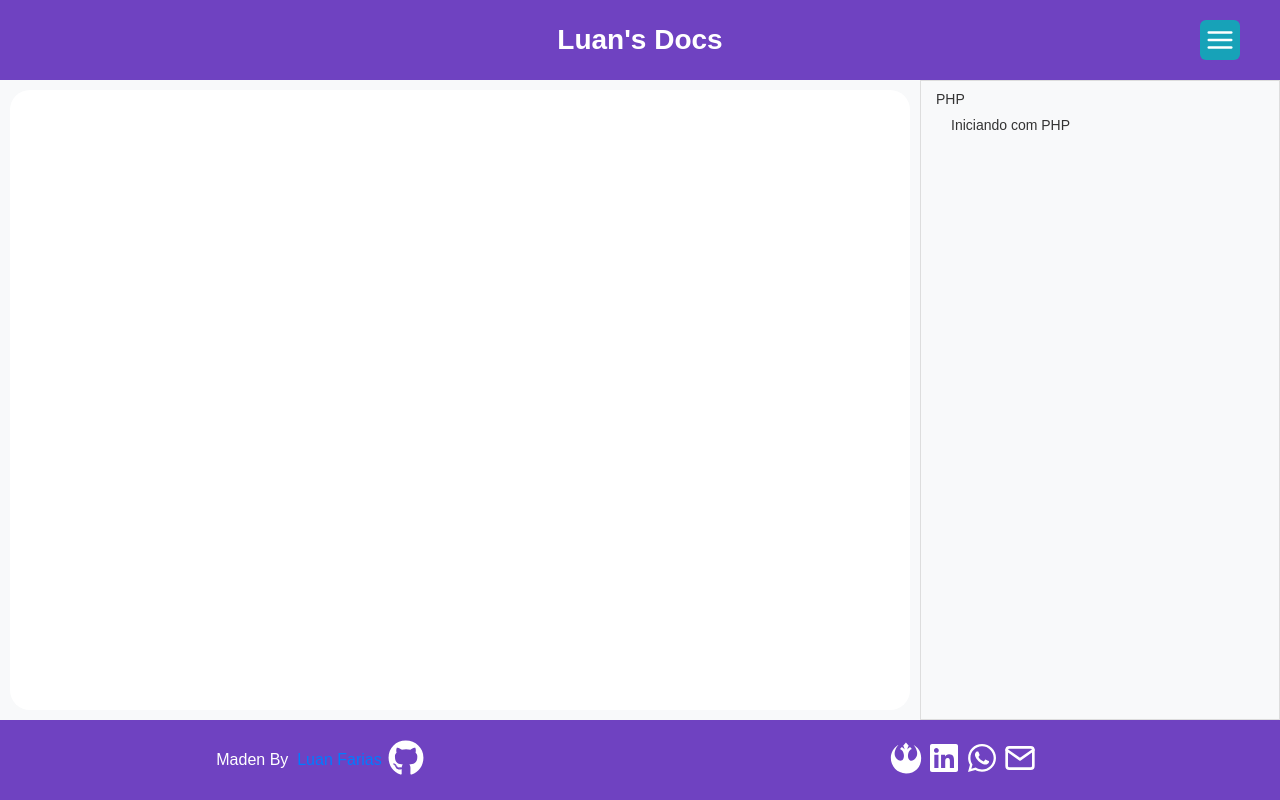
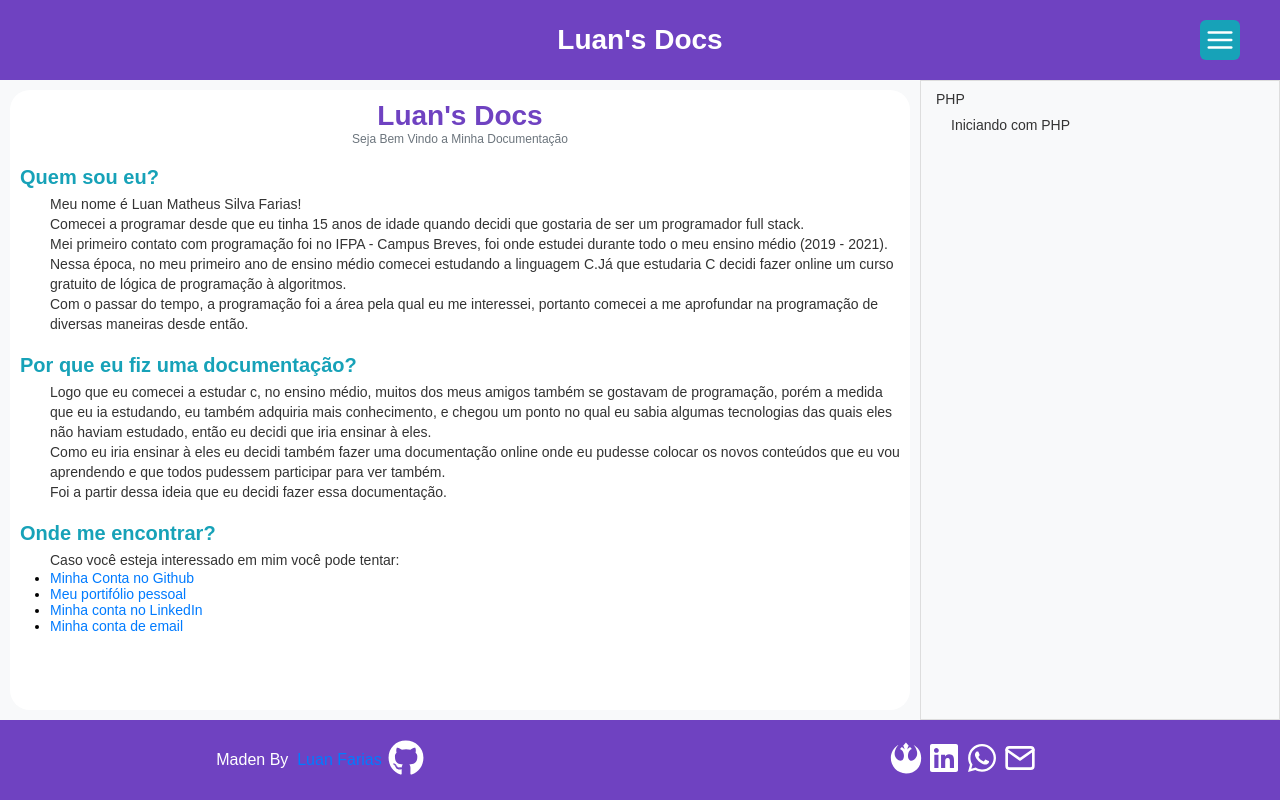
Before and after one commit to lunsmat/Luns_Docs, a React (Create React App) app: page / in a window 1280 px wide. Built offline with nearby package versions, Linux system fonts and the light colour scheme.

Commit message:
The home page was added

```diff
--- a/src/components/NavBar/styles.ts
+++ b/src/components/NavBar/styles.ts
@@ -13,9 +13,10 @@ export const Container = styled.nav<Props>`
     border: 1px solid #ddd;
     transition: 800ms;
     overflow-y: scroll;
+    background: #F8F9FA;
 
     @media screen and (max-width: 768px) {
-        right: ${props => !props.show ? '0' : '100vw'};
+        right: ${props => props.show === true ? 0 : '-360px'};
     }
 
     ul {
--- a/src/pages/Home/index.tsx
+++ b/src/pages/Home/index.tsx
@@ -3,7 +3,55 @@ import React from 'react';
 import { Container } from './styles';
 
 const Home: React.FC = () => {
-  return <Container />;
+    return (
+        <Container>
+            <header>
+                <h2>Luan's Docs</h2>
+                <p>Seja Bem Vindo a Minha Documentação</p>
+            </header>
+
+            <main>
+                <section>
+                    <header>
+                        <h3>Quem sou eu?</h3>
+                    </header>
+
+                    <main>
+                        <p>Meu nome é Luan Matheus Silva Farias!</p>
+                        <p>Comecei a programar desde que eu tinha 15 anos de idade quando decidi que gostaria de ser um programador full stack.</p>
+                        <p>Mei primeiro contato com programação foi no IFPA - Campus Breves, foi onde estudei durante todo o meu ensino médio (2019 - 2021). Nessa época, no meu primeiro ano de ensino médio comecei estudando a linguagem C.Já que estudaria C decidi fazer online um curso gratuito de lógica de programação à algoritmos.</p>
+                        <p>Com o passar do tempo, a programação foi a área pela qual eu me interessei, portanto comecei a me aprofundar na programação de diversas maneiras desde então.</p>
+                    </main>
+                </section>
+
+                <section>
+                    <header>
+                        <h3>Por que eu fiz uma documentação?</h3>
+                    </header>
+                    <main>
+                        <p>Logo que eu comecei a estudar c, no ensino médio, muitos dos meus amigos também se gostavam de programação, porém a medida que eu ia estudando, eu também adquiria mais conhecimento, e chegou um ponto no qual eu sabia algumas tecnologias das quais eles não haviam  estudado, então eu decidi que iria ensinar à eles.</p>
+                        <p>Como eu iria ensinar à eles eu decidi também fazer uma documentação online onde eu pudesse colocar os novos conteúdos que eu  vou aprendendo e que todos pudessem participar para ver também.</p>
+                        <p>Foi a partir dessa ideia que eu decidi fazer essa documentação.</p>
+                    </main>
+                </section>
+
+                <section>
+                    <header>
+                        <h3>Onde me encontrar?</h3>
+                    </header>
+                    <main>
+                        <p>Caso você esteja interessado em mim você pode tentar:</p>
+                        <ul>
+                            <li><a href="http://github.com/luan-farias" target="_blank" rel="noopener noreferrer">Minha Conta no Github</a></li>
+                            <li><a href="http://luanfarias.netlify.app" target="_blank" rel="noopener noreferrer">Meu portifólio pessoal</a></li>
+                            <li><a href="https://www.linkedin.com/in/luan-farias-08572219b/" target="_blank" rel="noopener noreferrer">Minha conta no LinkedIn</a></li>
+                            <li><a href="mailto:luan.farias_bvs@outlook.com">Minha conta de email</a></li>
+                        </ul>
+                    </main>
+                </section>
+            </main>
+        </Container>
+    );
 }
 
 export default Home;
--- a/src/pages/Home/styles.ts
+++ b/src/pages/Home/styles.ts
@@ -1,5 +1,6 @@
 import styled from 'styled-components';
+import Section from '../../styles/components/Section';
 
-export const Container = styled.section`
+export const Container = styled(Section)`
 
 `;
--- a/src/styles/components/PageContainer.ts
+++ b/src/styles/components/PageContainer.ts
@@ -12,15 +12,8 @@ export default styled.main<Props>`
     top: 80px;
     left: 0;
     transition: 800ms;
-
-    section {
-        padding: 10px;
-        width: 100%;
-        background: #FFF;
-        height: 100%;
-        overflow-y: scroll;
-        border-radius: 20px;
-    }
+    background: #FFF;
+    border-radius: 20px;
 
     @media screen and (min-width: 768px) {
         width: calc(${props => props.navOpen ? '100vw - 380px' : '100vw - 20px'});
--- /dev/null
+++ b/src/styles/components/Section.ts
@@ -0,0 +1,61 @@
+import styled from 'styled-components';
+
+export default styled.section`
+    display: flex;
+    flex-direction: column;
+    padding: 10px;
+    width: 100%;
+    height: 100%;
+    overflow-y: scroll;
+
+    header {
+        display: flex;
+        flex-direction: column;
+        justify-content: center;
+        align-items: center;
+        margin-bottom: 20px;
+
+        h2 {
+            color: #6f42c1;
+            font-size: 28px;
+        }
+        p {
+            color: #6c757d;
+            font-size: 12px;
+        }
+    }
+
+    main {
+        margin-bottom: 20px;
+        section {
+            display: flex;
+            align-items: flex-start;
+            flex-direction: column;
+
+            header {
+                display: flex;
+                justify-content: start;
+                margin-bottom: 5px;
+
+                h3 {
+                    color: #17a2b8;
+                    font-size: 20px;
+                }
+            }
+
+            main {
+                margin-left: 30px;
+            }
+
+            a {
+                color: #007bff;
+                text-decoration: none;
+            }
+
+            p {
+                color: #333;
+                line-height: 20px;
+            }
+        }
+    }
+`;
```
